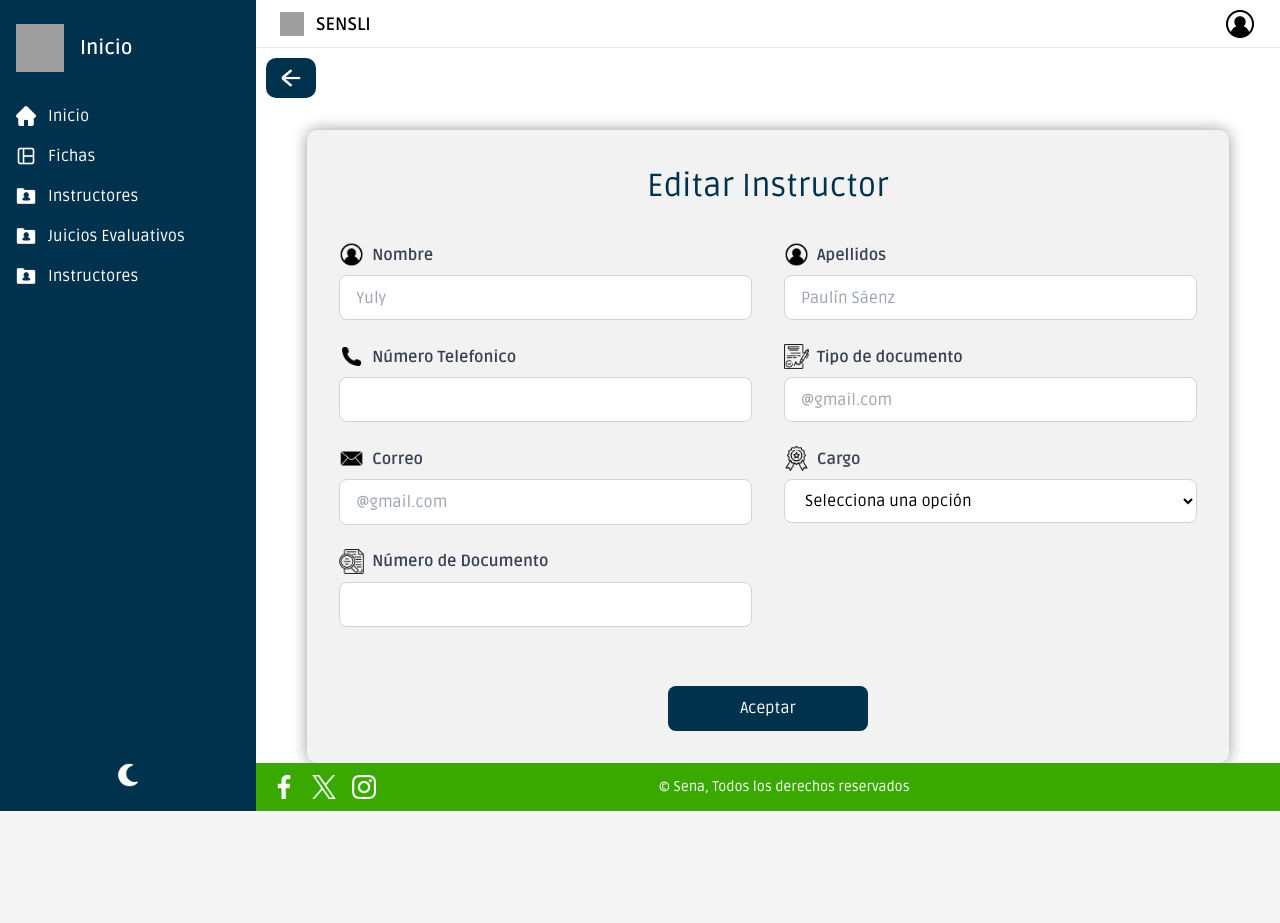
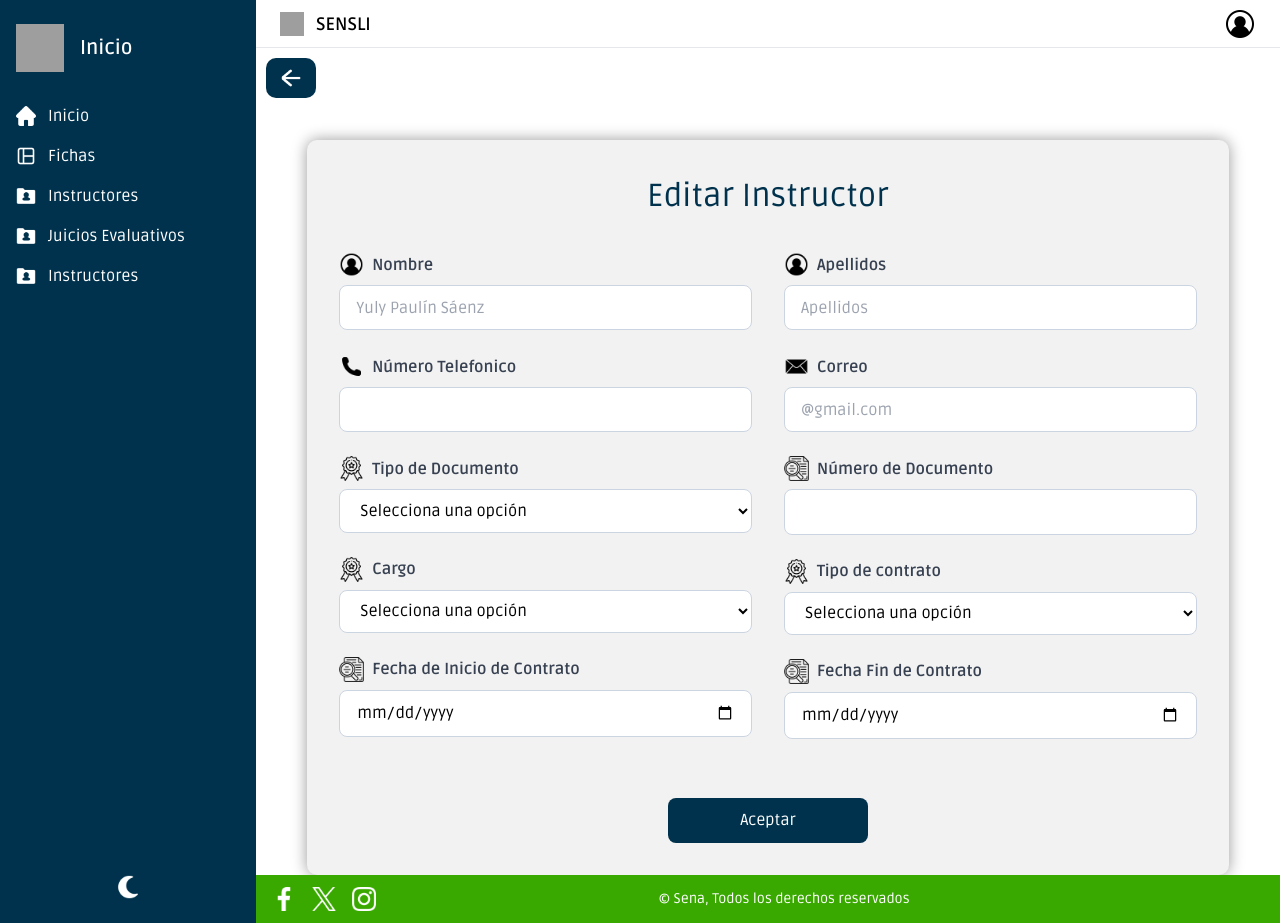
Before and after one commit to astherdev/ProyectoFormativo1, a PHP site: page /pages/editInstructor.php in a window 1280 px wide. Before the commit the page ends 811 px from the top, so only its background shows below. Run offline with PHP 8.4, Linux system fonts and the light colour scheme; some libraries are stand-ins or nearby versions; some web fonts are replaced; grey boxes are pictures that could not be loaded.

Commit message:
subiendo cambios de botones de editInstructors

```diff
--- a/assets/css/editInstructor.css
+++ b/assets/css/editInstructor.css
@@ -4,6 +4,15 @@
     box-sizing: border-box;
     font-family: 'Ruda', sans-serif;
 }
+
+
+#generalDiv {
+    display: flex;
+    justify-content: center;
+    text-align: center;
+    align-items: center;
+}
+
 
 #backpage {
     display: flex;
@@ -26,12 +35,10 @@
     height: 20px;
 }
 
-
-#infoAdminEditInstructor{
+#infoAdminInstructor {
     background-color: #F2F2F2;
-    margin: 0 auto;
+    margin: 2rem auto 0 auto;
     text-align: center;
-    margin-top: 2rem;
     padding: 2rem;
     border-radius: 10px;
     box-shadow: 0 0 15px rgba(0, 0, 0, 0.4);
@@ -40,20 +47,21 @@
 }
 
 
-#infoAdminEditInstructor h1 {
+#infoAdminInstructor h1 {
     font-size: 2rem;
     color: #00324D;
     margin-bottom: 2rem;
 }
 
 
-#infoContentInstructorEdit{
+#infoContentInstructor {
     background-color: #f2f2f2;
     display: flex;
     flex-wrap: wrap;
     gap: 2rem;
     justify-content: center;
 }
+
 
 .columna {
     flex: 1 1 400px;
@@ -113,11 +121,17 @@
 }
 
 #Confirm_button:hover {
-    background-color: #39A900;
+    background-color: #29A900;
 }
+
 
 @media (max-width: 768px) {
     #infoAdmin,
+    #infoAdminEditInstructor,
+    #infoAdminInstructor {
+        padding: 1.5rem;
+    }
+
     #infoContent,
     #infoContentInstructorEdit,
     #infoContentInstructor {
--- a/db/connection.php
+++ b/db/connection.php
@@ -11,6 +11,4 @@ $conn = new mysqli($host, $usuario, $contrasena, $base_datos);
 if ($conn->connect_error) {
     die("Conexión fallida: " . $conn->connect_error);
 }
-
-
 ?>
--- a/pages/editInstructor.php
+++ b/pages/editInstructor.php
@@ -1,83 +1,146 @@
+<?php
+require_once "../db/connection.php";
+
+if ($_SERVER["REQUEST_METHOD"] == "POST") {
+    // Recibe los datos del formulario
+    $nombre = $_POST['nombre'];
+    $apellidos = $_POST['apellidos'];
+    $telefono = $_POST['telefono'];
+    $correo = $_POST['correo'];
+    $tipo_documento = $_POST['tipo_documento'];
+    $no_documento = $_POST['no_documento'];
+    $cargo = $_POST['cargo'];
+    $tipo_contrato = $_POST['tipo_contrato'];
+    $fecha_ini = $_POST['fecha_ini'];
+    $fecha_fin = $_POST['fecha_fin'];
+    $contrasena = $no_documento;
+
+    // Prepara y ejecuta el INSERT
+    $sql = "INSERT INTO instructores
+        (Nombre, Apellidos, No_Telefonico, Contraseña, Correo, Tipo_Documento, No_Documento, Cargo, tipoContrato, fechaIniContrato, fechaFinContrato)
+        VALUES (?, ?, ?, ?, ?, ?, ?, ?, ?, ?, ?)";
+
+    $stmt = $conn->prepare($sql);
+    $stmt->bind_param(
+        "ssssssissss",
+        $nombre, $apellidos, $telefono, $contrasena, $correo, $tipo_documento, $no_documento, $cargo, $tipo_contrato, $fecha_ini, $fecha_fin
+    );
+    if ($stmt->execute()) {
+        echo "<script>alert('Instructor creado exitosamente'); window.location.href='instructors.php';</script>";
+        exit;
+    } else {
+        echo "<script>alert('Error al crear instructor');</script>";
+    }
+    $stmt->close();
+}
+?>
 <!DOCTYPE html>
 <html lang="en">
 <head>
     <meta charset="UTF-8">
     <meta name="viewport" content="width=device-width, initial-scale=1.0">
     <script src="https://cdn.tailwindcss.com"></script>
-    <link rel="stylesheet" href="../assets/css/editInstructor.css">
+    <link rel="stylesheet" href="/Sensli1/ProyectoFormativo/assets/css/createInstructor.css">
+    <link rel="stylesheet" href="/Sensli1/ProyectoFormativo/assets/css/ModePage.css">
     <link rel="preconnect" href="https://fonts.googleapis.com">
     <link rel="preconnect" href="https://fonts.gstatic.com" crossorigin>
     <link href="https://fonts.googleapis.com/css2?family=Hachi+Maru+Pop&family=Indie+Flower&family=Parkinsans:wght@300..800&family=Ruda:wght@400..900&family=Underdog&display=swap" rel="stylesheet">
-    <title>Edit Instructor</title>
+    <title>Create Intructors</title>
 </head>
 <body class="flex min-h-screen">
-
     <?php include "../includes/sidebar.php"; ?>
-
     <div class="flex-1 flex flex-col">
         <?php include "../includes/headerLogIn.php"; ?>
-
-
         <main>
             <button id="backpage" onclick="history.back()"><img id="backImg" src="/Sensli1/ProyectoFormativo/assets/icons/flecha-izquierda.png"></button>
-    <div id = "generalDiv">
-        <div id="infoAdminEditInstructor">
+            <div id="generalDiv">
+                <div id="infoAdminInstructor">
                     <h1>Editar Instructor</h1>
-            <div id="infoContentInstructorEdit">
-                <div class = "columna">
-                    <div class = "formLabel">
-                        <img src="../assets/icons/avatar.png" alt="Icono_Usuario" class = "form_icon">
+                    <form method="POST" action="">
+                        <div id="infoContentInstructor">
+                            <div class="columna">
+                                <div class="formLabel">
+                                    <img src="/Sensli1/ProyectoFormativo/assets/icons/avatar.png" alt="Icono_Usuario" class="form_icon">
                                     <label>Nombre</label>
                                 </div>
-                    <input type="text" placeholder="Yuly" id = "nameInput">
+                                <input type="text" placeholder="Yuly Paulín Sáenz" name="nombre" required>
 
-                    <div class = "formLabel">
-                        <img src="../assets/icons/phone.png" alt="Icono_Usuario" class = "form_icon">
+                                <div class="formLabel">
+                                    <img src="/Sensli1/ProyectoFormativo/assets/icons/phone.png" alt="Icono_Usuario" class="form_icon">
                                     <label>Número Telefonico</label>
                                 </div>
-                    <input type="text" placeholder="" id = "phoneInput">
+                                <input type="text" placeholder="" name="telefono" required>
 
-                    <div class = "formLabel">
-                        <img src="../assets/icons/mail.png" alt="Icono_Usuario" class = "form_icon">
+                                <div class="formLabel">
+                                    <img src="/Sensli1/ProyectoFormativo/assets/icons/prize.png" alt="Icono_Usuario" class="form_icon">
+                                    <label>Tipo de Documento</label>
+                                </div>
+                                <select name="tipo_documento" required>
+                                    <option value="" disabled selected hidden>Selecciona una opción</option>
+                                    <option value="CC">Cédula de Ciudadanía</option>
+                                    <option value="CE">Cédula de Extranjería</option>
+                                </select>
+
+                                <div class="formLabel">
+                                    <img src="/Sensli1/ProyectoFormativo/assets/icons/prize.png" alt="Icono_Usuario" class="form_icon">
+                                    <label>Cargo</label>
+                                </div>
+                                <select name="cargo" required>
+                                    <option value="" disabled selected hidden>Selecciona una opción</option>
+                                    <option value="Instructor Transversal">Instructor Transversal</option>
+                                    <option value="Instructor Tecnico">Instructor Técnico</option>
+                                    <option value="Coordinador">Coordinador</option>
+                                </select>
+
+                                <div class="formLabel">
+                                    <img src="/Sensli1/ProyectoFormativo/assets/icons/seeDocuments.png" alt="Icono_Usuario" class="form_icon">
+                                    <label>Fecha de Inicio de Contrato</label>
+                                </div>
+                                <input type="date" name="fecha_ini" required>
+                            </div>
+                            <div class="columna">
+                                <div class="formLabel">
+                                    <img src="/Sensli1/ProyectoFormativo/assets/icons/avatar.png" alt="Icono_Usuario" class="form_icon">
+                                    <label>Apellidos</label>
+                                </div>
+                                <input type="text" placeholder="Apellidos" name="apellidos" required>
+
+                                <div class="formLabel">
+                                    <img src="/Sensli1/ProyectoFormativo/assets/icons/mail.png" alt="Icono_Usuario" class="form_icon">
                                     <label>Correo</label>
                                 </div>
-                    <input type="text" placeholder="@gmail.com" id = "mailInput">
+                                <input type="email" placeholder="@gmail.com" name="correo" required>
 
-                    <div class = "formLabel">
-                        <img src="../assets/icons/seeDocuments.png" alt="Icono_Usuario" class = "form_icon">
+                                <div class="formLabel">
+                                    <img src="/Sensli1/ProyectoFormativo/assets/icons/seeDocuments.png" alt="Icono_Usuario" class="form_icon">
                                     <label>Número de Documento</label>
                                 </div>
-                    <input type="text" placeholder="" id = "idInput">
+                                <input type="text" placeholder="" name="no_documento" required>
+
+                                <div class="formLabel">
+                                    <img src="/Sensli1/ProyectoFormativo/assets/icons/prize.png" alt="Icono_Usuario" class="form_icon">
+                                    <label>Tipo de contrato</label>
                                 </div>
-                <div class = "columna">
-                    <div class = "formLabel">
-                        <img src="../assets/icons/avatar.png" alt="Icono_Usuario" class = "form_icon">
-                        <label>Apellidos</label>
+                                <select name="tipo_contrato" required>
+                                    <option value="" disabled selected hidden>Selecciona una opción</option>
+                                    <option value="Planta">Planta</option>
+                                    <option value="Contratista">Contratista</option>
+                                </select>
+
+                                <div class="formLabel">
+                                    <img src="/Sensli1/ProyectoFormativo/assets/icons/seeDocuments.png" alt="Icono_Usuario" class="form_icon">
+                                    <label>Fecha Fin de Contrato</label>
                                 </div>
-                    <input type="text" placeholder="Paulín Sáenz" id = "lastNameInput">
-
-                    <div class = "formLabel">
-                        <img src="../assets/icons/documents.png" alt="Icono_Usuario" class = "form_icon">
-                        <label>Tipo de documento</label>
-                    </div>
-                    <input type="text" placeholder="@gmail.com" id = "documentTypeInput">
-
-                    <div class = "formLabel">
-                        <img src="../assets/icons/prize.png" alt="Icono_Usuario" class = "form_icon">
-                        <label>Cargo</label>
-                    </div>
-                    <select id = "selectedCharge" name = "selectedCharge" type="select" required>
-                        <option value = "" disabled selected hidden>Selecciona una opción</option>
-                        <option value = "InstructorTransversal">Instructor Transversal</option>
-                        <option value = "InstructorTecnico">Instructor Tecnico</option>
-                        <option value = "Coordinador">Coordinador</option>
-                    </select>
+                                <input type="date" name="fecha_fin" required>
                             </div>
                         </div>
-            <button id = "Confirm_button" onclick="window.location.href = '/Sensli1/ProyectoFormativo/pages/instructors.php'">Aceptar</button>
+                        <button id="Confirm_button" type="submit" onclick="window.location.href = '/Sensli1/ProyectoFormativo/pages/instructors.php'">Aceptar</button>
+                    </form>
                 </div>
             </div>
         </main>
+        <script src="/Sensli1/ProyectoFormativo/assets/js/ModePage.js"></script>
         <?php include "../includes/footer.php";?>
+    </div>
 </body>
 </html>
```
Lines whose indentation alone changed are shown as unchanged.
